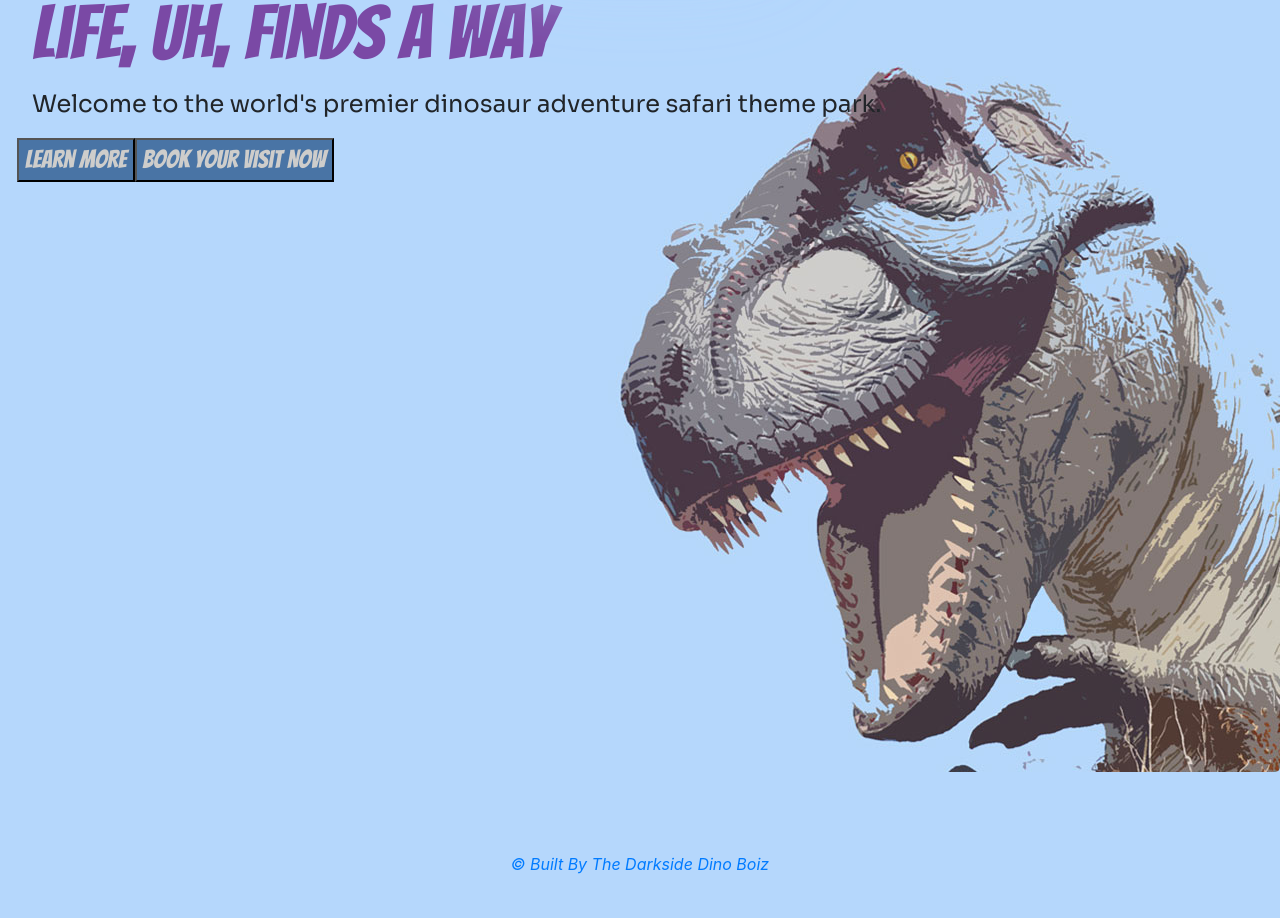
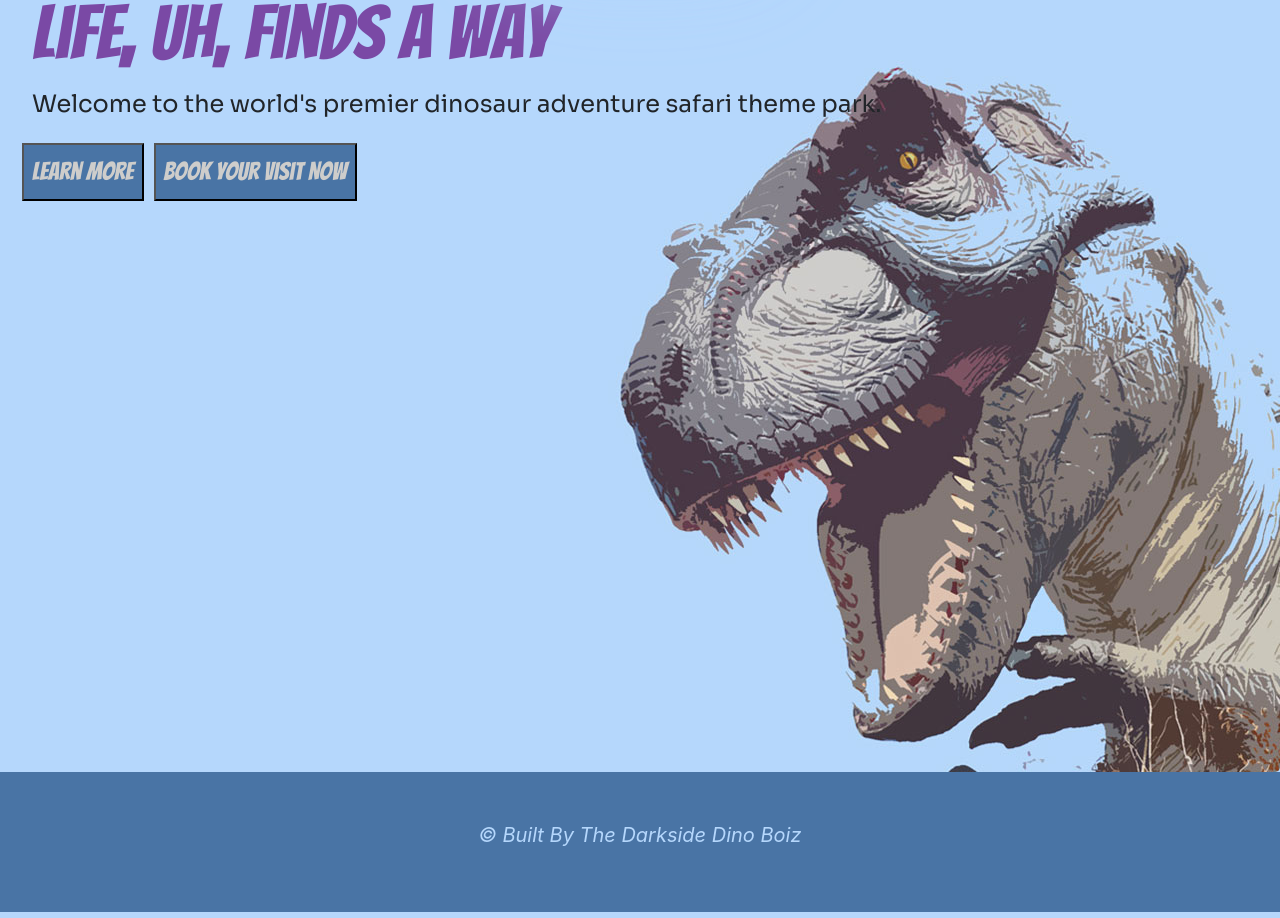
Before and after one commit to brandynh/ParksAndRex, a React (Create React App) app in the folder client/: page / in a window 1280 px wide. Shown: the part 355-1273 px from the top of the page. Before the commit the page ends 1231 px from the top, so only its background shows below. Built offline with nearby package versions, Linux system fonts and the light colour scheme.

Commit message:
numerous subtle changes to ui, index.css, header.css

```diff
--- a/client/src/App.js
+++ b/client/src/App.js
@@ -7,8 +7,10 @@ import {
 } from "@apollo/client";
 import { setContext } from "@apollo/client/link/context";
 import { BrowserRouter, Routes, Route } from "react-router-dom";
-// CSS
+// CSS & IMGs
 import "./App.css";
+import helpImg from './assets/images/jurassic-foundation.png';
+
 //
 // COMPONENT IMPORTS BELOW
 //
@@ -68,6 +70,9 @@ function App() {
                     </main>
                  </div>
             <Footer />
+            <div id="linkBox" className="container d-flex justify-content-center mx-auto p-2">
+                  <img id="helpImg" alt="How can you help support dinosaur research? Click here!" src={helpImg} onClick={() => {window.location = "https://www.jurassicfoundation.org/"}} />
+            </div>
         </>
       </BrowserRouter>
     </ApolloProvider>
--- a/client/src/components/Footer.js
+++ b/client/src/components/Footer.js
@@ -1,4 +1,5 @@
 import React from "react";
+import helpImg from '../assets/images/jurassic-foundation.png';
 
 const Footer = () => {
   return (
@@ -6,12 +7,12 @@ const Footer = () => {
         <div className="container">
           <ul className="list-unstyled list-inline text-center">
             <li className="list-inline-item">
-              <a
+              <a rel="noreferrer"
                 href="https://github.com/brandynh/Project3"
                 target="_blank"
                 className="btn-floating mx-1"
               >
-                <i>© Built By The Darkside Dino Boiz</i>
+                <i id="builtBy">© Built By The Darkside Dino Boiz</i>
               </a>
             </li>
           </ul>
--- a/client/src/header.css
+++ b/client/src/header.css
@@ -5,6 +5,7 @@
  }
  #mainImg {
     height: 150px;
+    padding-bottom: 20px;
  }
 
  /*glow*/
--- a/client/src/index.css
+++ b/client/src/index.css
@@ -6,37 +6,42 @@ font-family: 'Sora', sans-serif; */
 :root {
   --light-blue: #b5d7fc;
   --dark-bruise: #7f5667;
-  --light-bruise: #A58894;
+  --light-bruise: #a58894;
   --dino-yellow: #bf9b4a;
   --dino-grey: #cecdcb;
   --dino-dark-grey: #cecdcb;
   --purple: #7a49a5;
   --dark-blue: #4974a5;
-  --pink: #FCB5D7;
-  --light-green: #D7FCB5
+  --pink: #fcb5d7;
+  --light-green: #d7fcb5;
 }
 
 body {
   margin: 0;
-  font-family: -apple-system, BlinkMacSystemFont, 'Segoe UI', 'Roboto', 'Oxygen',
-    'Ubuntu', 'Cantarell', 'Fira Sans', 'Droid Sans', 'Helvetica Neue',
+  font-family: -apple-system, BlinkMacSystemFont, "Segoe UI", "Roboto", "Oxygen",
+    "Ubuntu", "Cantarell", "Fira Sans", "Droid Sans", "Helvetica Neue",
     sans-serif;
   -webkit-font-smoothing: antialiased;
   -moz-osx-font-smoothing: grayscale;
 }
 
-html, body, #root { height: 100%; }
+html,
+body,
+#root {
+  height: 100%;
+}
 
-main, body {
+main,
+body {
   background-color: var(--light-blue);
 }
 
 code {
-  font-family: source-code-pro, Menlo, Monaco, Consolas, 'Courier New',
+  font-family: source-code-pro, Menlo, Monaco, Consolas, "Courier New",
     monospace;
 }
 
-h1{
+h1 {
   font-family: Bangers;
   color: var(--purple);
   font-size: 75px;
@@ -57,27 +62,33 @@ button {
 
 button:hover {
   background: var(--dark-blue);
-  color: var(--pink);
+  color: hsl(272, 39%, 70%)
 }
 
 Link {
   text-decoration: none;
 }
 
+.homeBtn {
+  padding: 8px;
+  margin: 5px;
+}
+
 Nav {
-   margin-top: 75px;
+  margin-top: 75px;
 }
+
 .logo {
-  border:none;
+  border: none;
 }
 
 .navbar-copy {
   color: var(--dino-grey) !important;
-  font-family: Bangers
+  font-family: Bangers;
 }
 
 .navbar-copy:hover {
-  color:var(--pink)!important;
+  color: var(--pink) !important;
 }
 
 .navbar {
@@ -87,28 +98,46 @@ Nav {
 }
 
 .logo:focus {
-  outline:none;
-  box-shadow:  8px 8px 8px var(--pink);
+  outline: none;
+  box-shadow: 8px 8px 8px var(--pink);
   transform: scale(1.07);
 }
-
 
 .container {
   max-width: unset;
 }
 
-.page-footer {
-  position: sticky;
-  top: 100vh;
-}
-
 .slide-container {
-  padding:15px;
+  padding: 15px;
 }
 
 .jumbotron {
-background-image: url('../src/assets/images/dino-background-public.jpeg');
-background-size: cover;
-width:100%;
-height: 100vh;
+  background-image: url("../src/assets/images/dino-background-public.jpeg");
+  background-size: cover;
+  width: 100%;
+  height: 100vh;
+  margin-bottom: 0px;
 }
+
+Footer {
+  background-color: var(--dark-blue);
+  height: 140px;
+}
+
+/* #linkBox {
+} */
+
+#helpImg {
+  width: 10vh;
+  border-radius: 4px;
+  margin: auto;
+}
+#helpImg:hover {
+   cursor: pointer;
+   transform: scale(1.05)
+}
+
+#builtBy {
+  color: var(--light-blue);
+  font-size: 20px;
+}
--- a/client/src/pages/About.js
+++ b/client/src/pages/About.js
@@ -15,7 +15,7 @@ const About = () => {
               ABOUT PARKS AND REX
             </h1>
             <p align="center">
-              Have you ever wondered what it would be like to go back to a time where the trivialities of modern life were nonexistent? We all try to escape the mundane day-to-day through beach vacations and new experiences, but as the world has grown, truly unique experiences have all but disappeared. Five brave men have made it their life's mission to transport you not only to a unique place, but also to a time we have only seen through the remanants of fossils and stones. Parks and Rex is the culmination of decades of genetic manipulation to bring the wonders of the Mesozoic Era to our time. You heard that right: Dinosaurs! We five Dino Boiz have curated the premier safari experience with creatures once lost to time, and it is our pleasure to bring this experience to you! But be warned! Once you step back in time with us here at Parks and Rex, you might never want (or be able) to return home!
+              Have you ever wondered what it would be like to go back to a time where the trivialities of modern life were nonexistent? We all try to escape the mundane day-to-day through beach vacations and new experiences, but as the world has grown, truly unique experiences have all but disappeared. Five brave men have made it their life's mission to transport you not only to a unique place, but also to a time we have only seen through the remnants of fossils and stones. Parks and Rex is the culmination of decades of genetic manipulation to bring the wonders of the Mesozoic Era to our time. You heard that right: Dinosaurs! We five Dino Boiz have curated the premier safari experience with creatures once lost to time, and it is our pleasure to bring this experience to you! But be warned! Once you step back in time with us here at Parks and Rex, you might never want (or be able) to return home!
 
             </p>
             <div align="center">
--- a/client/src/pages/Home.js
+++ b/client/src/pages/Home.js
@@ -10,10 +10,10 @@ const Home = () => {
             </p>
             <div className="row">
               <Link to="/about">
-                <button>Learn More</button>
+                <button className="homeBtn">Learn More</button>
               </Link>
               <Link to="/shop">
-                <button>Book Your Visit Now</button>
+                <button className="homeBtn">Book Your Visit Now</button>
               </Link>
             </div>
     </div>
```
